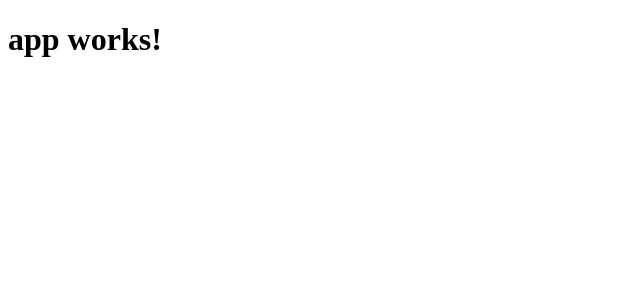
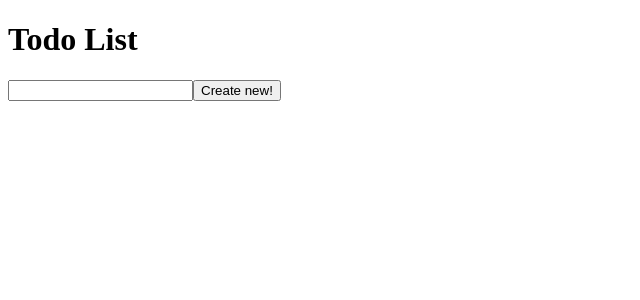
Before and after one commit to glencbz/ng-reddit-karma, an Angular app: page / in a window 1280 px wide. Shown: the top 300 px of the page, without its empty margins (0-640 px from the left). Built offline with nearby package versions, Linux system fonts and the light colour scheme.

Commit message:
initial version with todo swapping!

```diff
--- a/src/app/app.component.html
+++ b/src/app/app.component.html
@@ -1,3 +1,20 @@
-<h1>
-  {{title}}
-</h1>
+<h1>Todo List</h1>
+<input #todoInput
+  (keyup.enter)="createTodo(todoInput.value); todoInput.value=''"
+  name="create-todo"
+  type="text" />
+<button (click)="createTodo(todoInput.value); todoInput.value=''">Create new!</button>
+<ul>
+  <li *ngFor="let todo of todos; let i = index">
+    <p>{{todo}}</p>
+    <button (click)="deleteTodo(i)" >
+      Delete
+    </button>
+    <button (click)="changeTodoRank(i, -1)" >
+      Up
+    </button>
+    <button (click)="changeTodoRank(i, 1)" >
+      Down
+    </button>
+  </li>
+</ul>
--- a/src/app/app.component.ts
+++ b/src/app/app.component.ts
@@ -6,5 +6,23 @@ import { Component } from '@angular/core';
   styleUrls: ['./app.component.css']
 })
 export class AppComponent {
-  title = 'app works!';
+  todos : string[] = [];
+
+  createTodo(newTodo: string) : void {
+    this.todos.push(newTodo);
+    console.log(this.todos);
+  }
+
+  deleteTodo(index: number) : void {
+    this.todos.splice(index, 1);
+  }
+
+  changeTodoRank(index: number, change: number): void{
+    var newPos = index + change;
+    if (newPos > this.todos.length || newPos < 0)
+      return;
+    var targeted : string = this.todos[index];
+    this.todos[index] = this.todos[newPos];
+    this.todos[newPos] = targeted;
+  }
 }
```
